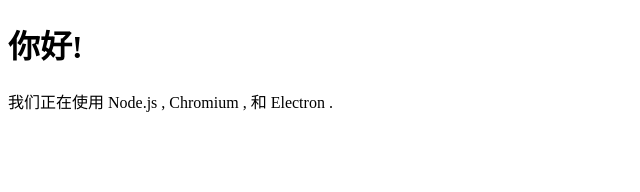
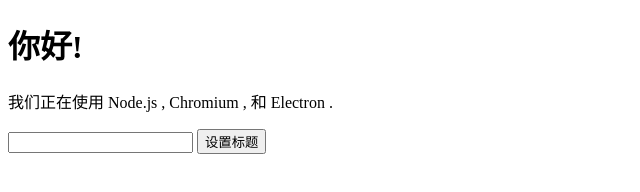
Before and after one commit to fengyingweb/electronDemo, an Electron app: page src/index.html in a window 800 px wide. Shown: the whole page, without its empty margins (0-640 px from the left). Drawn offline with Linux system fonts and the light colour scheme.

Commit message:
Update index.html

```diff
--- a/src/index.html
+++ b/src/index.html
@@ -12,6 +12,10 @@
     Chromium <span id="chrome-version"></span>,
     和 Electron <span id="electron-version"></span>.
     <p id="info"></p>
+    <div>
+      <input id="title-txt" type="text">
+      <button id="set-btn">设置标题</button>
+    </div>
     <script type="module" src="./js/render.js"></script>
   </body>
 </html>
```
